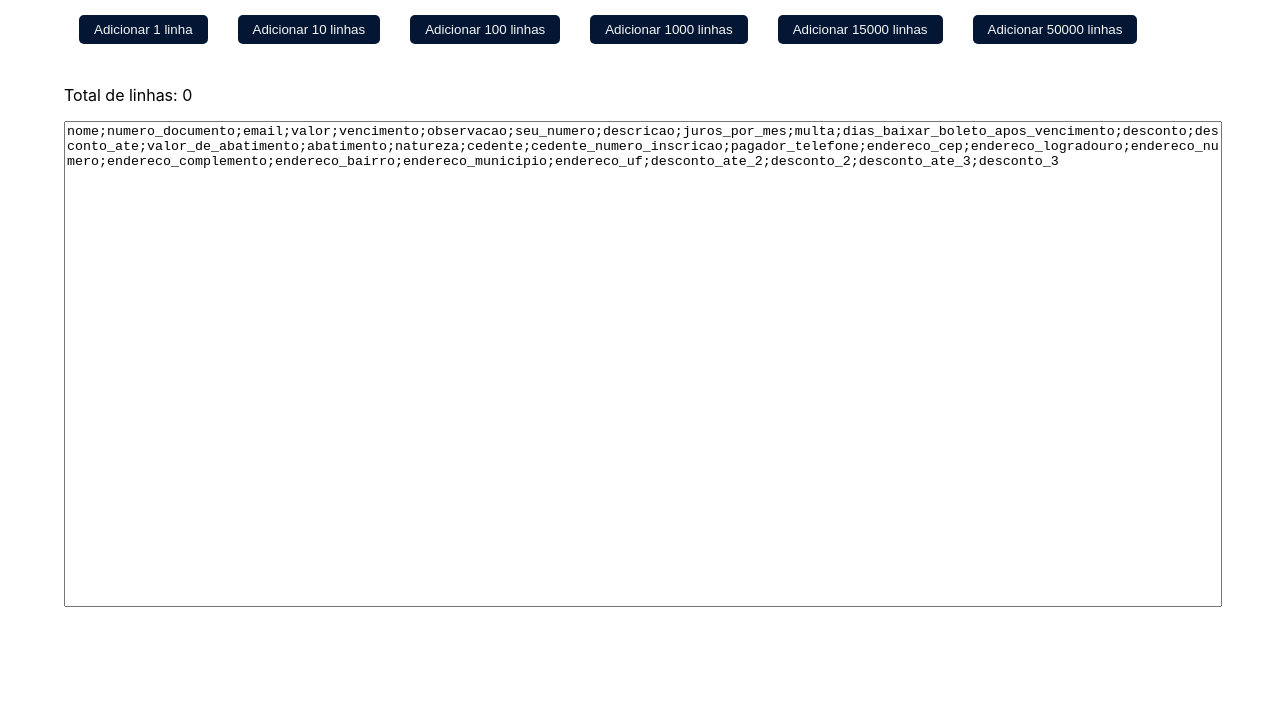
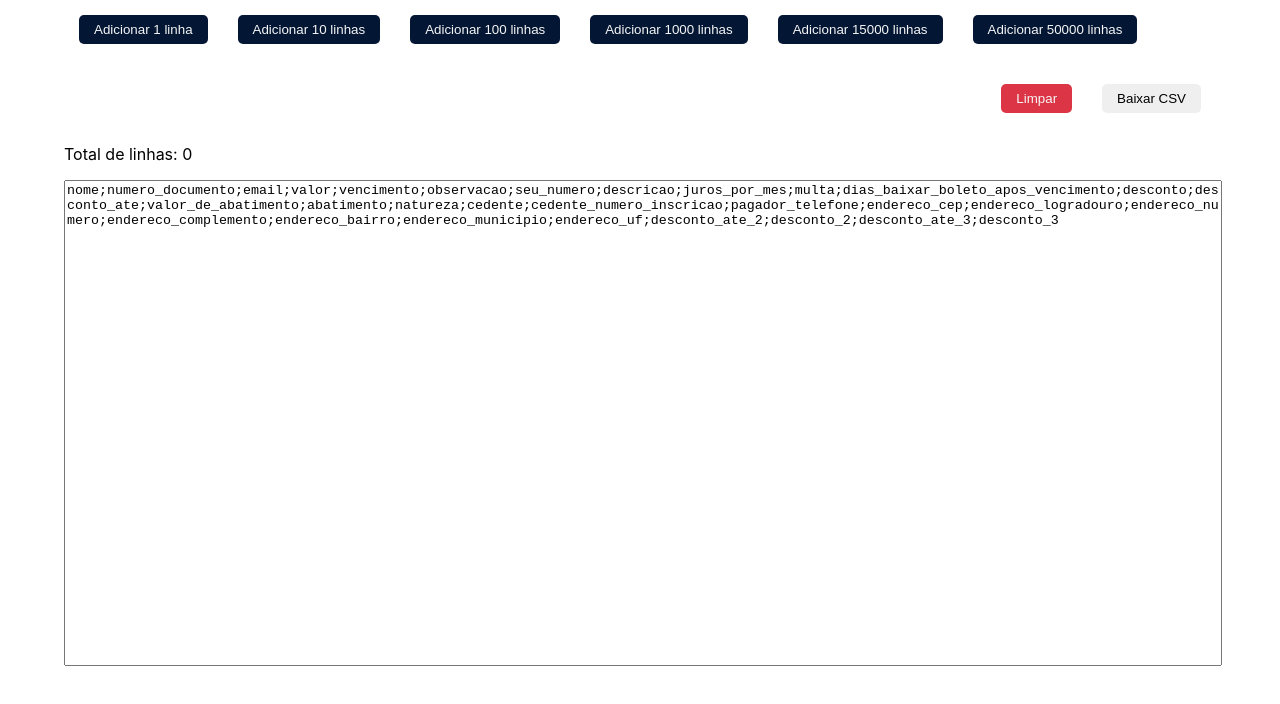
Before and after one commit to grafeno-sa/cnab-generator, a React (Vite) app: page /cnab-generator/csv in a window 1280 px wide. Shown: the top 704 px of the page. Built offline with nearby package versions, Linux system fonts and the light colour scheme.

Commit message:
download and clean cnab/csv

```diff
--- a/src/components/CNAB/CNABCleaner.jsx
+++ b/src/components/Cleaner.jsx
@@ -1,6 +1,6 @@
 import PropTypes from 'prop-types';
 
-const CNABCleaner = ({ setGeneratedLines }) => {
+const Cleaner = ({ setGeneratedLines }) => {
   const clickHandler = () => {
     setGeneratedLines([])
   }
@@ -14,8 +14,8 @@ const CNABCleaner = ({ setGeneratedLines }) => {
   )
 }
 
-CNABCleaner.propTypes = {
+Cleaner.propTypes = {
   setGeneratedLines: PropTypes.func.isRequired,
 };
 
-export default CNABCleaner
+export default Cleaner
--- a/src/components/CNAB/CNABDownloader.jsx
+++ b/src/components/Downloader.jsx
@@ -1,11 +1,10 @@
 import PropTypes from 'prop-types';
-import ContentFormatter from "../../scripts/CNAB/contentFormatter";
 
-const CNABDownloader = ({ generatedLines }) => {
+const Downloader = ({ generatedLines, formatter, type }) => {
   const clickHandler = () => {
     const element = document.createElement("a")
-    const fileName = `${new Date().getTime()} - cnab_${generatedLines.length}_linhas.txt`
-    const content = ContentFormatter().format(generatedLines)
+    const fileName = `${new Date().getTime()} - ${type.toLowerCase()}_${generatedLines.length}_linhas.txt`
+    const content = formatter().format(generatedLines)
     element.setAttribute(
       "href",
       "data:text/plain;charset=utf-8," + encodeURIComponent(content)
@@ -21,14 +20,14 @@ const CNABDownloader = ({ generatedLines }) => {
     <button
       onClick={clickHandler}
       className="btn btn-light">
-      Baixar CNAB
+      Baixar {type.toUpperCase()}
     </button>
   )
 }
 
 
-CNABDownloader.propTypes = {
+Downloader.propTypes = {
   generatedLines: PropTypes.array.isRequired,
 };
 
-export default CNABDownloader
+export default Downloader
--- a/src/pages/Cnab.jsx
+++ b/src/pages/Cnab.jsx
@@ -1,9 +1,10 @@
 import { useState } from 'react'
 import LineGenerator from '../components/CNAB/LineGenerator';
-import CNABCleaner from '../components/CNAB/CNABCleaner';
+import Cleaner from '../components/Cleaner';
 import CNABPreview from '../components/CNAB/CNABPreview';
-import CNABDownloader from '../components/CNAB/CNABDownloader';
 import FieldEditor from '../components/CNAB/FieldEditor';
+import ContentFormatter from "../scripts/CNAB/contentFormatter";
+import Downloader from '../components/Downloader';
 
 function Cnab() {
   const [generatedLines, setGeneratedLines] = useState([])
@@ -52,9 +53,11 @@ function Cnab() {
 
       <div className='row flex-end'>
         <div className='col-12 container'>
-          <CNABCleaner setGeneratedLines={setGeneratedLines}/>
-          <CNABDownloader
-            generatedLines={generatedLines} />
+          <Cleaner setGeneratedLines={setGeneratedLines}/>
+          <Downloader
+            generatedLines={generatedLines}
+            type={"cnab"}
+            formatter={ContentFormatter} />
         </div>
       </div>
 
--- a/src/pages/Csv.jsx
+++ b/src/pages/Csv.jsx
@@ -1,6 +1,9 @@
 import { useState } from 'react'
-import CNABPreview from '../components/CSV/CSVPreview';
+import CSVPreview from '../components/CSV/CSVPreview';
 import LineGenerator from '../components/CSV/LineGenerator';
+import Cleaner from '../components/Cleaner';
+import ContentFormatter from '../scripts/CSV/contentFormatter';
+import Downloader from '../components/Downloader';
 
 function Csv() {
   const [generatedLines, setGeneratedLines] = useState([])
@@ -16,13 +19,24 @@ function Csv() {
             </div>
         )) }
       </div>
+
+       <div className='row flex-end'>
+          <div className='col-12 container'>
+            <Cleaner setGeneratedLines={setGeneratedLines}/>
+            <Downloader
+              generatedLines={generatedLines}
+              type={"csv"}
+              formatter={ContentFormatter} />
+          </div>
+        </div>
+
       <p>
         <span className='mr-3'>
           Total de linhas: {generatedLines.length}
         </span>
       </p>
 
-      <CNABPreview generatedLines={generatedLines}/>
+      <CSVPreview generatedLines={generatedLines}/>
     </div>
   )
 }
--- a/src/scripts/CSV/lineFields.js
+++ b/src/scripts/CSV/lineFields.js
@@ -11,7 +11,7 @@ const CSV_LINE_FIELDS = [
   {
     name: 'numero_documento',
     description: 'Documento Pagador',
-    defaultValue: () => { generateCleanCNPJ();},
+    defaultValue: () =>  generateCleanCNPJ(),
     category: 'payer',
   },
   {
@@ -33,7 +33,7 @@ const CSV_LINE_FIELDS = [
   {
     name: 'vencimento',
     description: 'Vencimento do Título',
-    defaultValue: () => { generateFormattedDate({ future: true, separator: '/' }) },
+    defaultValue: () => generateFormattedDate({ future: true, separator: '/', fullYear: true }),
     category: 'asset',
   },
   {
--- a/src/scripts/dateGenerator.js
+++ b/src/scripts/dateGenerator.js
@@ -1,4 +1,4 @@
-const generateFormattedDate = ({ future = false, separator = '' }) => {
+const generateFormattedDate = ({ future = false, separator = '', fullYear = false }) => {
   const currentDate = new Date();
   let targetDate = new Date();
 
@@ -8,8 +8,9 @@ const generateFormattedDate = ({ future = false, separator = '' }) => {
 
   const day = targetDate.getDate().toString().padStart(2, '0');
   const month = (targetDate.getMonth() + 1).toString().padStart(2, '0');
-  const year = targetDate.getFullYear().toString().slice(-2);
-  const formattedDate = day + separator + separator + month + separator + year;
+  let year = targetDate.getFullYear().toString()
+  if (!fullYear) year = year.slice(-2)
+  const formattedDate = day + separator + month + separator + year;
 
   return formattedDate;
 };
```
